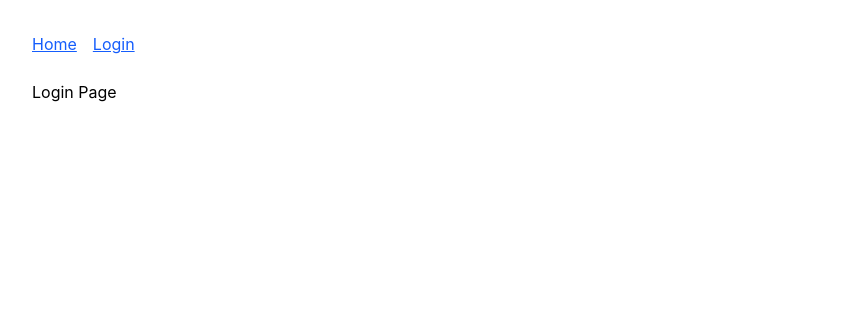
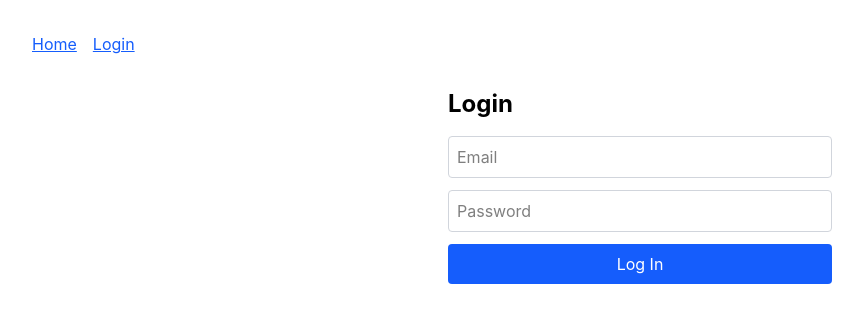
Before and after one commit to vedantgonbare/ecommerce-platform, a React app in the folder frontend/: page /login in a window 1280 px wide. Shown: the top 322 px of the page, without its empty margins (0-863 px from the left). Built offline with nearby package versions, Linux system fonts and the light colour scheme; the HTML template or start-up script is replaced by a standard one.

Commit message:
feat: add Login page with real /auth/login mutation and cookie auth

```diff
--- a/frontend/src/App.jsx
+++ b/frontend/src/App.jsx
@@ -1,11 +1,8 @@
 import { Routes, Route, Link } from 'react-router-dom'
+import Login from './pages/Login'
 
 function Home() {
   return <h1>Home Page</h1>
-}
-
-function Login() {
-  return <h1>Login Page</h1>
 }
 
 function App() {
--- /dev/null
+++ b/frontend/src/pages/Login.jsx
@@ -0,0 +1,61 @@
+import { useState } from 'react'
+import { useNavigate } from 'react-router-dom'
+import { useMutation } from '@tanstack/react-query'
+import { api } from '../api/client'
+
+function Login() {
+  const navigate = useNavigate()
+  const [email, setEmail] = useState('')
+  const [password, setPassword] = useState('')
+
+  const loginMutation = useMutation({
+    mutationFn: (credentials) => api.post('/auth/login', credentials),
+    onSuccess: () => {
+      navigate('/')
+    },
+  })
+
+  function handleSubmit(e) {
+    e.preventDefault()
+    loginMutation.mutate({ email, password })
+  }
+
+  return (
+    <div className="max-w-sm mx-auto mt-8">
+      <h1 className="text-2xl font-bold mb-4">Login</h1>
+
+      <form onSubmit={handleSubmit} className="flex flex-col gap-3">
+        <input
+          type="email"
+          placeholder="Email"
+          value={email}
+          onChange={(e) => setEmail(e.target.value)}
+          required
+          className="border border-gray-300 rounded p-2"
+        />
+        <input
+          type="password"
+          placeholder="Password"
+          value={password}
+          onChange={(e) => setPassword(e.target.value)}
+          required
+          className="border border-gray-300 rounded p-2"
+        />
+
+        {loginMutation.isError && (
+          <p className="text-red-600 text-sm">{loginMutation.error.message}</p>
+        )}
+
+        <button
+          type="submit"
+          disabled={loginMutation.isPending}
+          className="bg-blue-600 text-white rounded p-2 disabled:opacity-50"
+        >
+          {loginMutation.isPending ? 'Logging in...' : 'Log In'}
+        </button>
+      </form>
+    </div>
+  )
+}
+
+export default Login
```
